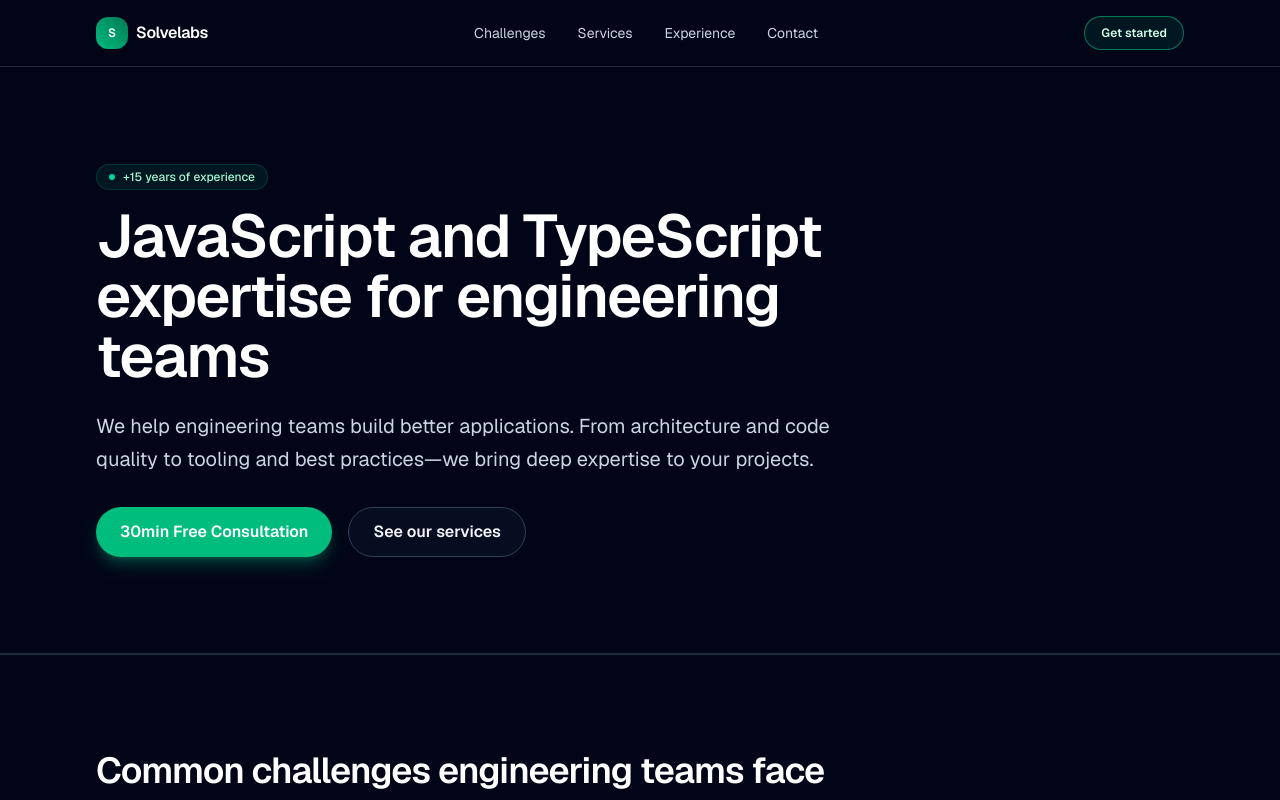
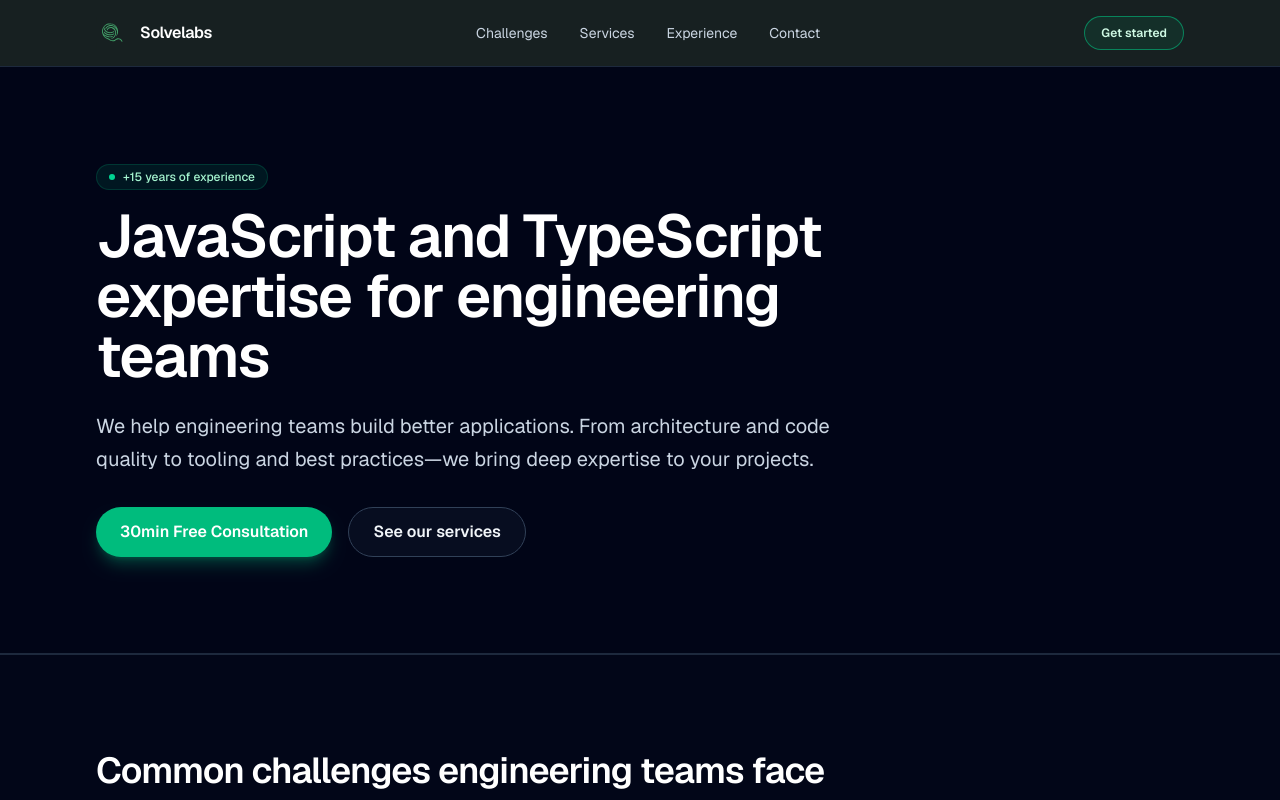
Before and after one commit to Daymannovaes/mindlabs-lp, a Next.js app: page / in a window 1280 px wide. Shown: the top 800 px of the page. Built offline with nearby package versions, Linux system fonts and the light colour scheme.

Commit message:
header and logo

```diff
--- a/app/page.tsx
+++ b/app/page.tsx
@@ -1,13 +1,19 @@
+import Image from 'next/image';
+
 export default function Home() {
   return (
     <div className="min-h-screen bg-slate-950 text-slate-100 font-sans antialiased">
       {/* Navbar */}
-      <header className="border-b border-slate-800 bg-slate-950/80 backdrop-blur sticky top-0 z-50">
+      <header className="border-b border-slate-800 bg-slate-950/80 backdrop-blur sticky top-0 z-50" style={{ backgroundColor: '#172021' }}>
         <nav className="max-w-6xl mx-auto px-4 sm:px-6 lg:px-8 py-4 flex items-center justify-between">
-          <div className="flex items-center gap-2">
-            <div className="h-8 w-8 rounded-xl bg-gradient-to-tr from-emerald-500 to-emerald-700 flex items-center justify-center text-xs font-semibold text-white">
-              S
-            </div>
+          <div className="flex items-center gap-3">
+            <Image
+              src="/logo.svg"
+              alt="Solvelabs"
+              width={32}
+              height={32}
+              className="h-8 w-8"
+            />
             <span className="text-sm sm:text-base font-semibold tracking-tight text-white">Solvelabs</span>
           </div>
           <div className="hidden md:flex items-center gap-8 text-sm text-slate-300">
```
Also changed, not shown: public/logo.svg (added).
